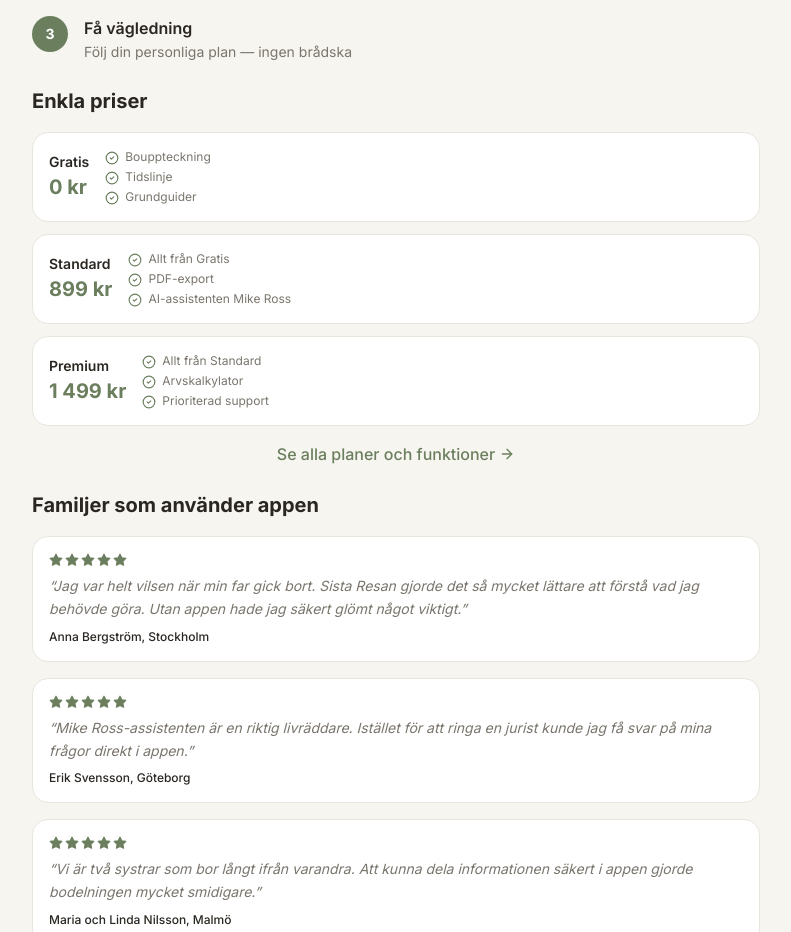
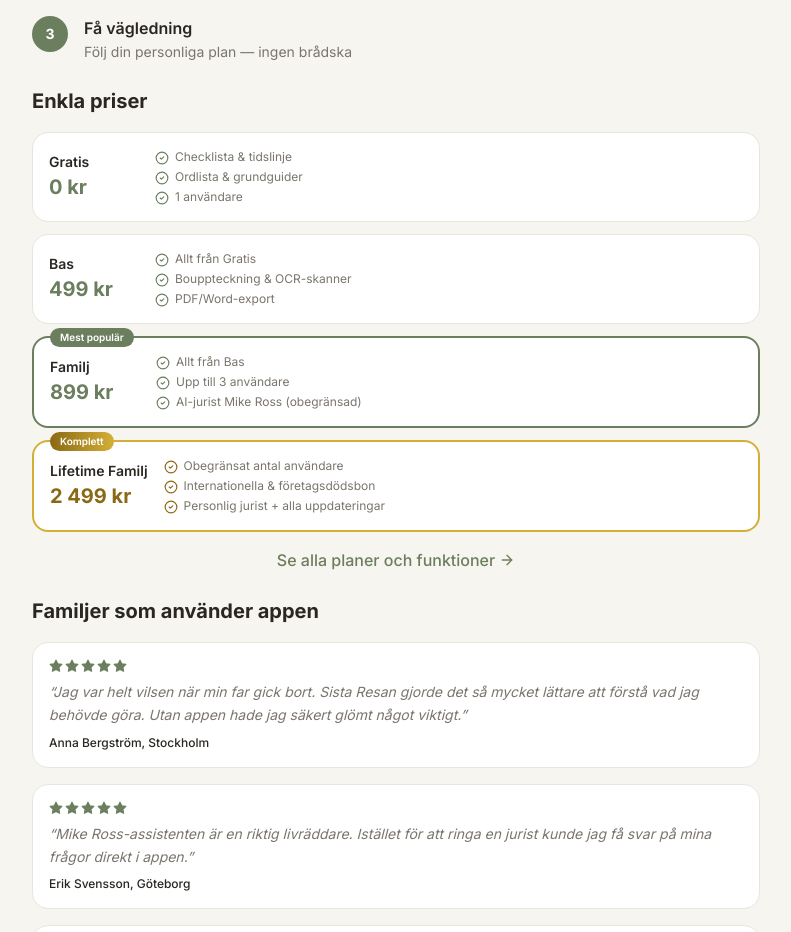
Before and after one commit to arhongbt/db, a Next.js app: page / in a window 1280 px wide. Shown: the part 1204-2136 px from the top of the page, without its empty margins (244-1035 px from the left). Built offline with nearby package versions, Linux system fonts and the light colour scheme; no server answers.

Commit message:
feat: 4-tier Apple pricing on /priser and landing page

```diff
--- a/src/app/page.tsx
+++ b/src/app/page.tsx
@@ -270,46 +270,87 @@ export default function LandingPage() {
             {
               name: t('Gratis', 'Free'),
               price: '0 kr',
+              badge: null as string | null,
               features: [
-                t('Bouppteckning', 'Estate inventory'),
-                t('Tidslinje', 'Timeline'),
-                t('Grundguider', 'Basic guides'),
+                t('Checklista & tidslinje', 'Checklist & timeline'),
+                t('Ordlista & grundguider', 'Glossary & basic guides'),
+                t('1 användare', '1 user'),
               ],
             },
             {
-              name: t('Standard', 'Standard'),
-              price: '899 kr',
+              name: t('Bas', 'Basic'),
+              price: '499 kr',
+              badge: null,
               features: [
                 t('Allt från Gratis', 'Everything from Free'),
-                t('PDF-export', 'PDF export'),
-                t('AI-assistenten Mike Ross', 'AI assistant Mike Ross'),
+                t('Bouppteckning & OCR-skanner', 'Estate inventory & OCR scanner'),
+                t('PDF/Word-export', 'PDF/Word export'),
               ],
             },
             {
-              name: t('Premium', 'Premium'),
-              price: '1 499 kr',
+              name: t('Familj', 'Family'),
+              price: '899 kr',
+              badge: t('Mest populär', 'Most popular'),
               features: [
-                t('Allt från Standard', 'Everything from Standard'),
-                t('Arvskalkylator', 'Inheritance calculator'),
-                t('Prioriterad support', 'Priority support'),
+                t('Allt från Bas', 'Everything from Basic'),
+                t('Upp till 3 användare', 'Up to 3 users'),
+                t('AI-jurist Mike Ross (obegränsad)', 'AI lawyer Mike Ross (unlimited)'),
               ],
             },
-          ].map((plan) => (
-            <div key={plan.name} className="rounded-2xl border p-4 flex items-center gap-4" style={{ background: 'var(--bg-card)', borderColor: 'var(--border)' }}>
-              <div className="flex-shrink-0">
+            {
+              name: t('Lifetime Familj', 'Lifetime Family'),
+              price: '2 499 kr',
+              badge: t('Komplett', 'Complete'),
+              features: [
+                t('Obegränsat antal användare', 'Unlimited users'),
+                t('Internationella & företagsdödsbon', 'International & business estates'),
+                t('Personlig jurist + alla uppdateringar', 'Personal lawyer + all updates'),
+              ],
+            },
+          ].map((plan) => {
+            const isPopular = plan.badge === t('Mest populär', 'Most popular');
+            const isLifetime = plan.name === t('Lifetime Familj', 'Lifetime Family');
+            return (
+              <div
+                key={plan.name}
+                className="relative rounded-2xl border p-4 flex items-center gap-4"
+                style={{
+                  background: 'var(--bg-card)',
+                  borderColor: isPopular ? '#6B7F5E' : isLifetime ? '#D4AF37' : 'var(--border)',
+                  borderWidth: isPopular || isLifetime ? '2px' : '1px',
+                }}
+              >
+                {plan.badge && (
+                  <div
+                    className="absolute -top-2.5 left-4 px-2.5 py-0.5 rounded-full text-[10px] font-semibold text-white"
+                    style={{ background: isLifetime ? 'linear-gradient(90deg, #8B6914, #D4AF37)' : '#6B7F5E' }}
+                  >
+                    {plan.badge}
+                  </div>
+                )}
+                <div className="flex-shrink-0 min-w-[90px]">
                   <h3 className="font-semibold text-primary text-sm">{plan.name}</h3>
-                <p className="text-xl font-bold text-[#6B7F5E]">{plan.price}</p>
+                  <p
+                    className="text-xl font-bold"
+                    style={{ color: isLifetime ? '#8B6914' : '#6B7F5E' }}
+                  >
+                    {plan.price}
+                  </p>
                 </div>
                 <ul className="space-y-1 flex-1">
                   {plan.features.map((feature, i) => (
                     <li key={i} className="flex items-start gap-1.5 text-xs text-muted">
-                    <CheckCircle2 className="w-3.5 h-3.5 text-[#6B7F5E] flex-shrink-0 mt-0.5" />
+                      <CheckCircle2
+                        className="w-3.5 h-3.5 flex-shrink-0 mt-0.5"
+                        style={{ color: isLifetime ? '#8B6914' : '#6B7F5E' }}
+                      />
                       <span>{feature}</span>
                     </li>
                   ))}
                 </ul>
               </div>
-          ))}
+            );
+          })}
         </div>
         <div className="text-center">
           <Link
```
Lines whose indentation alone changed are shown as unchanged.
